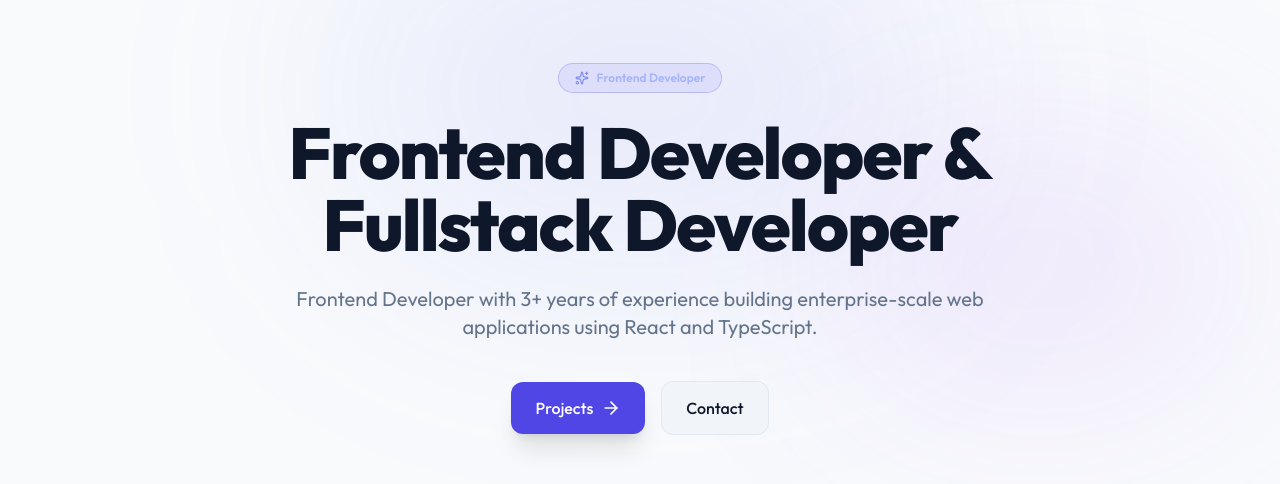
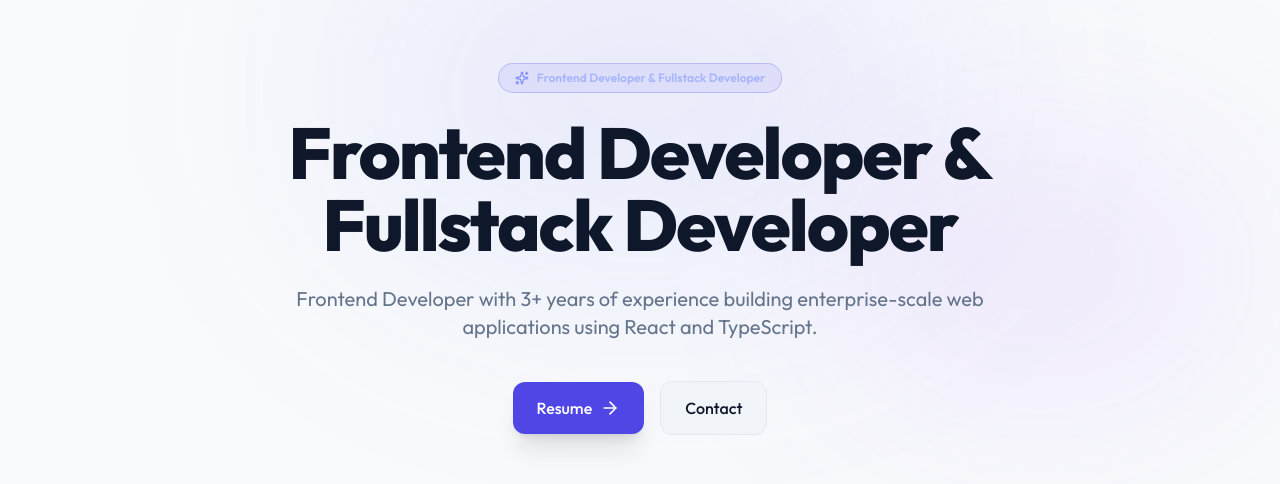
Before and after one commit to namkndev86/portfolio, a Next.js app in the folder frontend-web/: page / in a window 1280 px wide. Shown: the part 130-614 px from the top of the page. Built offline with nearby package versions, Linux system fonts and the light colour scheme; no server answers.

Commit message:
feat(frontend): update hero text priority, redirect projects to resume, and hide technical footer metadata

```diff
--- a/frontend-web/src/components/common/Footer.tsx
+++ b/frontend-web/src/components/common/Footer.tsx
@@ -17,14 +17,15 @@ export function Footer() {
   };
 
   return (
-    <footer className="w-full border-t border-border bg-background text-muted-foreground py-12 transition-colors" suppressHydrationWarning>
+    <footer
+      className="w-full border-t border-border bg-background text-muted-foreground py-12 transition-colors"
+      suppressHydrationWarning
+    >
       <Container>
         <div className="grid grid-cols-1 md:grid-cols-4 gap-8 mb-12" suppressHydrationWarning>
           {/* Col 1: Bio / Brand */}
           <div className="md:col-span-2 space-y-4" suppressHydrationWarning>
-            <h3 className="text-foreground font-bold text-lg tracking-tight">
-              {SITE_CONFIG.name}
-            </h3>
+            <h3 className="text-foreground font-bold text-lg tracking-tight">{SITE_CONFIG.name}</h3>
             <p className="text-sm text-muted-foreground max-w-sm leading-relaxed">
               {SITE_CONFIG.bio}
             </p>
@@ -110,9 +111,14 @@ export function Footer() {
           </div>
         </div>
 
-        <div className="pt-8 border-t border-border flex flex-col sm:flex-row items-center justify-between text-xs text-slate-500 space-y-4 sm:space-y-0" suppressHydrationWarning>
-          <p>© {new Date().getFullYear()} {SITE_CONFIG.name}. All rights reserved.</p>
-          <p className="flex items-center space-x-1">
+        <div
+          className="pt-8 border-t border-border flex flex-col sm:flex-row items-center justify-between text-xs text-slate-500 space-y-4 sm:space-y-0"
+          suppressHydrationWarning
+        >
+          <p>
+            © {new Date().getFullYear()} {SITE_CONFIG.name}. All rights reserved.
+          </p>
+          <p className="flex items-center space-x-1 invisible">
             <span>Engineered with</span>
             <Heart className="h-3 w-3 text-red-500 inline fill-current" />
             <span>using Next.js App Router & TypeScript</span>
--- a/frontend-web/src/features/portfolio/HeroSection.tsx
+++ b/frontend-web/src/features/portfolio/HeroSection.tsx
@@ -22,7 +22,7 @@ export function HeroSection() {
           <FadeIn direction="down">
             <div className="inline-flex items-center space-x-2 rounded-full border border-indigo-500/30 bg-indigo-500/10 px-4 py-1.5 text-xs font-semibold text-indigo-300 backdrop-blur-md mb-6">
               <Sparkles className="h-3.5 w-3.5 text-indigo-400" />
-              <span>{profile?.role || t('pages.heroTitle')}</span>
+              <span>{t('pages.heroTitle') || profile?.role}</span>
             </div>
           </FadeIn>
 
@@ -40,10 +40,10 @@ export function HeroSection() {
 
           <FadeIn delay={0.3} className="mt-10 flex flex-wrap items-center justify-center gap-4">
             <Link
-              href="/projects"
+              href="/resume"
               className="inline-flex items-center justify-center rounded-xl bg-indigo-600 px-6 py-3.5 text-base font-medium text-white shadow-xl shadow-indigo-500/25 hover:bg-indigo-700 active:scale-95 transition-all group"
             >
-              {t('navigation.projects')}
+              {t('navigation.resume')}
               <ArrowRight className="ml-2 h-5 w-5 group-hover:translate-x-1 transition-transform" />
             </Link>
             <Link
```
